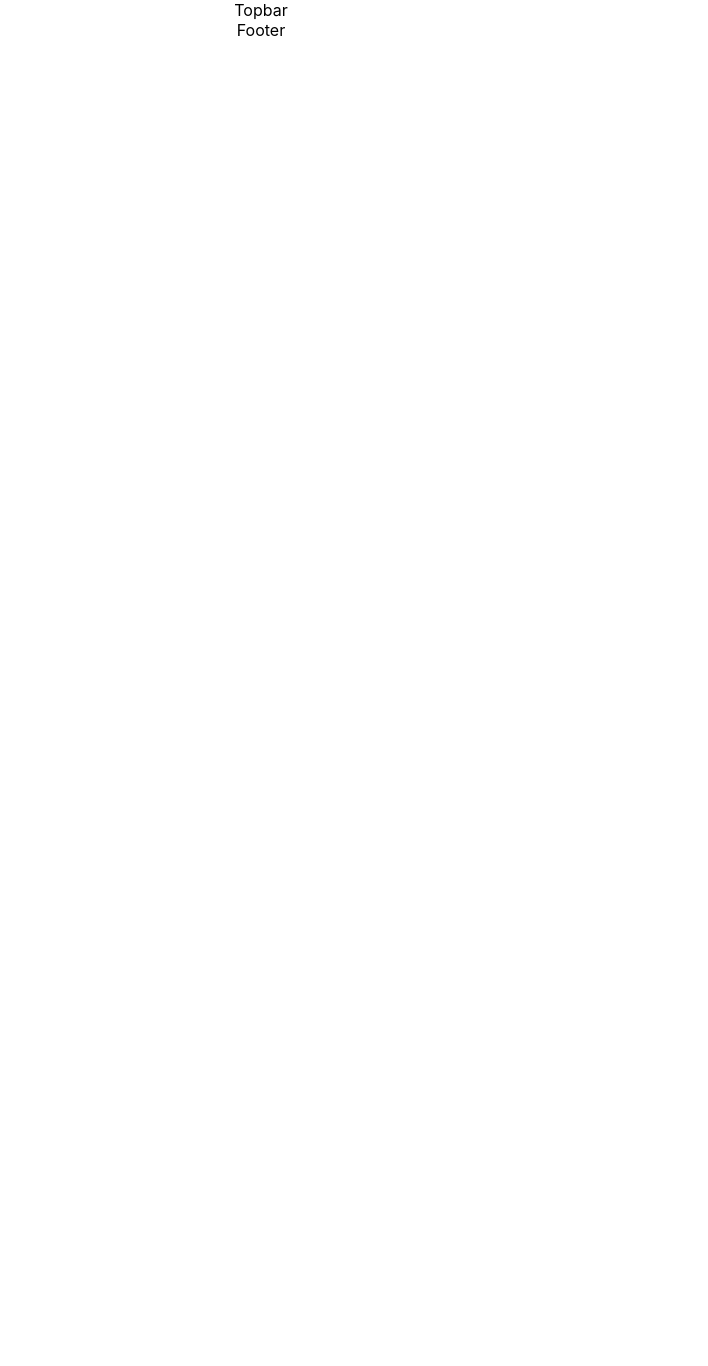
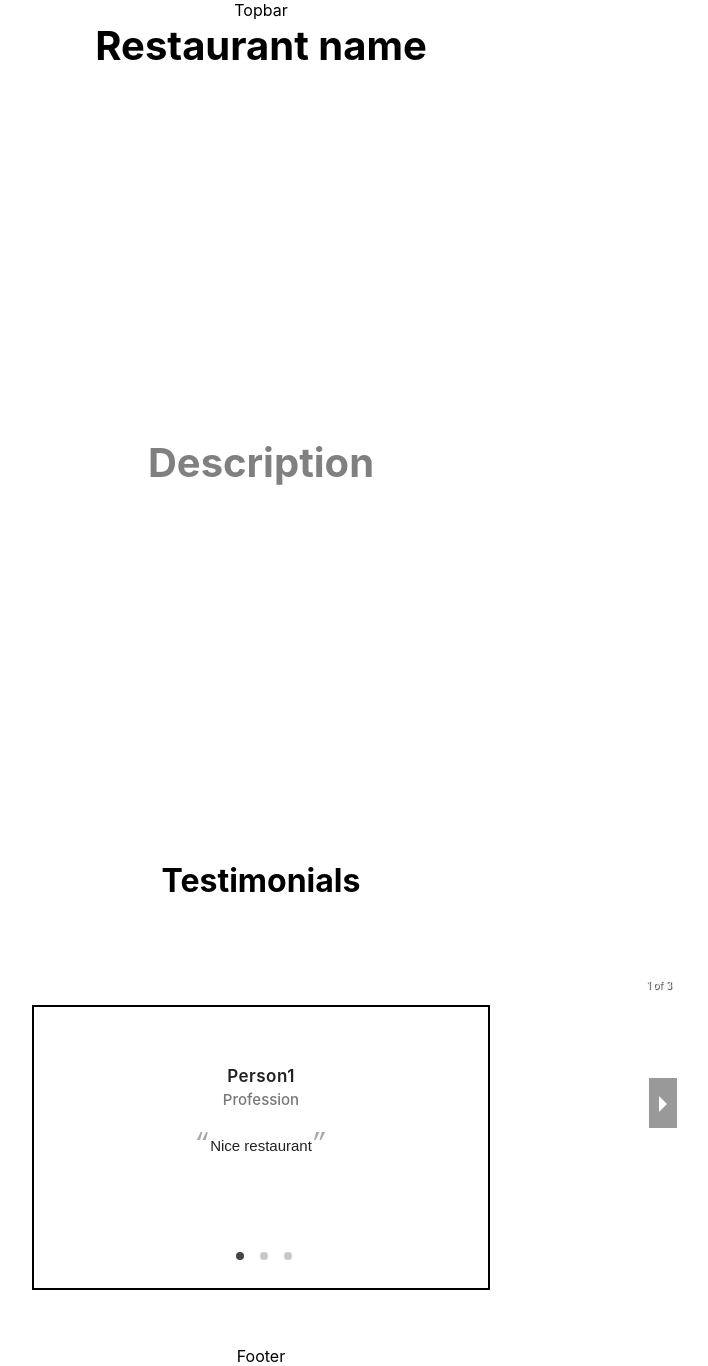
Before and after one commit to JochenL05/coderscamp-projekt-restaurant, a React (Create React App) app: page / in a window 1280 px wide. Shown: the whole page, without its empty margins (379-1087 px from the left). Before the commit the page ends 800 px from the top, so only its background shows below. Built offline with nearby package versions, Linux system fonts and the light colour scheme.

Commit message:
Created testimonials

```diff
--- a/src/App.jsx
+++ b/src/App.jsx
@@ -1,6 +1,6 @@
-import logo from './logo.svg';
-import './App.css';
-import Homepage from './views/Homepage/Homepage';
+import React from "react";
+import "./App.css";
+import Homepage from "./views/Homepage/Homepage";
 
 function App() {
   return (
--- /dev/null
+++ b/src/components/Description/Description.css
@@ -0,0 +1,32 @@
+.primary {
+  color: black;
+  font-size: 40px;
+  background: #ffffff;
+  margin-top: -6%;
+  width: 54%;
+  margin-left: auto;
+  margin-right: auto;
+  padding-top: 6%;
+  padding-bottom: 8%;
+  padding-left: 5%;
+  padding-right: 5%;
+  border: 1px solid rgb(255, 255, 255);
+  height: 286px;
+
+}
+
+.secondary {
+  color: gray;
+  font-size: 40px;
+  background: #ffffff;
+  margin-top: -6%;
+  width: 54%;
+  margin-left: auto;
+  margin-right: auto;
+  padding-top: 6%;
+  padding-bottom: 8%;
+  padding-left: 5%;
+  padding-right: 5%;
+  border: 1px solid rgb(255, 255, 255);
+  height: 286px;
+}
--- /dev/null
+++ b/src/components/Description/Description.jsx
@@ -0,0 +1,13 @@
+import React from "react";
+import "./Description.css";
+
+const Description = () => {
+  return (
+    <div>
+      <h1 className="primary">Restaurant name</h1>
+      <h2 className="secondary">Description</h2>
+    </div>
+  );
+};
+
+export default Description;
--- /dev/null
+++ b/src/components/Testimonials/Testimonials.css
@@ -0,0 +1,125 @@
+.carousel-root {
+  width: 65% !important;
+  margin: auto !important;
+  margin-top: 5% !important;
+}
+
+.carousel .slide {
+  background: #fff !important;
+  color: black;
+  height: 100%;
+}
+
+.carousel .slide img {
+  width: 140px !important;
+  border-radius: 50%;
+}
+
+.myCarousel {
+  background: #ffffff;
+  margin-top: 5%;
+  width: 55%;
+  margin-left: auto;
+  margin-right: auto;
+  padding-top: 5%;
+  padding-bottom: 10%;
+  padding-left: 5%;
+  padding-right: 5%;
+  border: 2px solid rgb(0, 0, 0);
+  height: 285px;
+}
+
+.carousel .control-dots {
+  padding-left: 5px !important;
+  bottom: 5% !important;
+}
+
+.myCarousel h3 {
+  color: #222;
+  font-weight: 100;
+  letter-spacing: 0.5px;
+  margin-bottom: 4px;
+  font-weight: 600;
+  font-size: 17px;
+}
+
+.myCarousel h4 {
+  margin-top: 0;
+  padding-top: 0;
+  font-weight: 500;
+  color: #787878;
+  font-size: 15px;
+}
+
+.myCarousel p {
+  font-weight: 100 !important;
+  line-height: 30px !important;
+  color: #222;
+  font-size: 15px;
+  font-family: sans-serif;
+  max-height: 70px;
+}
+
+.myCarousel p:before {
+  content: "“";
+  color: #aaa;
+  font-size: 26px;
+  font-family: monospace;
+  font-weight: 100;
+}
+
+.myCarousel p:after {
+  content: "”";
+  color: #aaa;
+  font-size: 26px;
+  font-family: monospace;
+  font-weight: 100;
+  line-height: 0;
+}
+
+.carousel .control-dots .dot {
+  box-shadow: none !important;
+  background: #454545 !important;
+  outline: 0;
+}
+
+.carousel.carousel-slider .control-arrow {
+  background: #000 !important;
+  height: 50px !important;
+  position: absolute;
+  top: 35% !important;
+}
+
+.App {
+  text-align: center;
+}
+
+@media only screen and (max-width: 940px) {
+  .carousel-root {
+    outline: 0;
+    width: 95% !important;
+    margin: auto !important;
+  }
+
+  .carousel.carousel-slider .control-arrow {
+    display: none !important;
+  }
+  .myCarousel {
+    background: #fafafa;
+    margin-top: 9%;
+    width: 88%;
+    margin-left: auto;
+    margin-right: auto;
+    padding-top: 10%;
+    padding-bottom: 12.5%;
+    padding-left: 5%;
+    padding-right: 5%;
+    border: 2px solid #ddd;
+    height: 270px;
+  }
+
+    /* .carousel .slide img {
+    width: 24% !important;
+    border-radius: 50%;
+  } */
+}
--- /dev/null
+++ b/src/components/Testimonials/Testimonials.jsx
@@ -0,0 +1,39 @@
+import React, { Component } from "react";
+import "react-responsive-carousel/lib/styles/carousel.min.css";
+import { Carousel } from "react-responsive-carousel";
+import "./Testimonials.css";
+
+export default class Testimonials extends Component {
+  render() {
+    return (
+      <Carousel>
+        <div>
+          {/*<img src="" />*/}
+          <div className="myCarousel">
+            <h3>Person1</h3>
+            <h4>Profession</h4>
+            <p>Nice restaurant</p>
+          </div>
+        </div>
+
+        <div>
+          {/*<img src="" />*/}
+          <div className="myCarousel">
+            <h3>Person2</h3>
+            <h4>Profession</h4>
+            <p>Good food</p>
+          </div>
+        </div>
+
+        <div>
+          {/*<img src="" />*/}
+          <div className="myCarousel">
+            <h3>Person3</h3>
+            <h4>Profession</h4>
+            <p>Great</p>
+          </div>
+        </div>
+      </Carousel>
+    );
+  }
+}
--- a/src/reportWebVitals.js
+++ b/src/reportWebVitals.js
@@ -1,6 +1,6 @@
-const reportWebVitals = onPerfEntry => {
+const reportWebVitals = (onPerfEntry) => {
   if (onPerfEntry && onPerfEntry instanceof Function) {
-    import('web-vitals').then(({ getCLS, getFID, getFCP, getLCP, getTTFB }) => {
+    import("web-vitals").then(({ getCLS, getFID, getFCP, getLCP, getTTFB }) => {
       getCLS(onPerfEntry);
       getFID(onPerfEntry);
       getFCP(onPerfEntry);
--- a/src/views/Homepage/Homepage.jsx
+++ b/src/views/Homepage/Homepage.jsx
@@ -1,14 +1,19 @@
-import React from 'react'
+import React from "react";
 import Footer from "../../components/Footer/Footer";
 import Topbar from "../../components/Topbar/Topbar";
+import Testimonials from "../../components/Testimonials/Testimonials";
+import Description from "../../components/Description/Description";
 
 const Homepage = () => {
   return (
     <div>
       <Topbar />
+      <Description />
+      <h1>Testimonials</h1>
+      <Testimonials />
       <Footer />
     </div>
   );
 };
 
-export default Homepage
+export default Homepage;
```
Also changed, not shown: package.json (+7 -0 lines), src/components/Topbar/Topbar.jsx (+4 -4 lines), src/index.js (+6 -6 lines), 1 other file (tests, documents, lock files or other folders).
